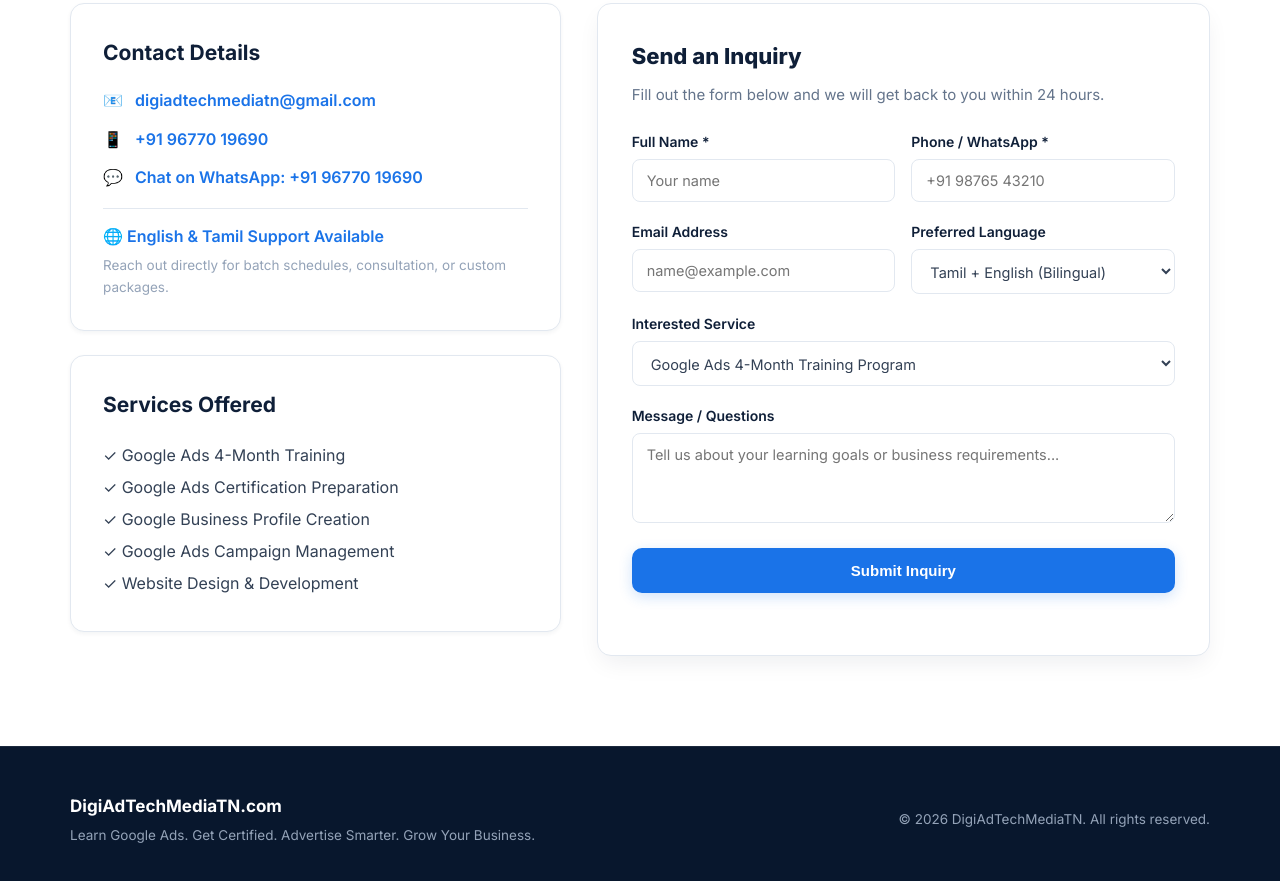
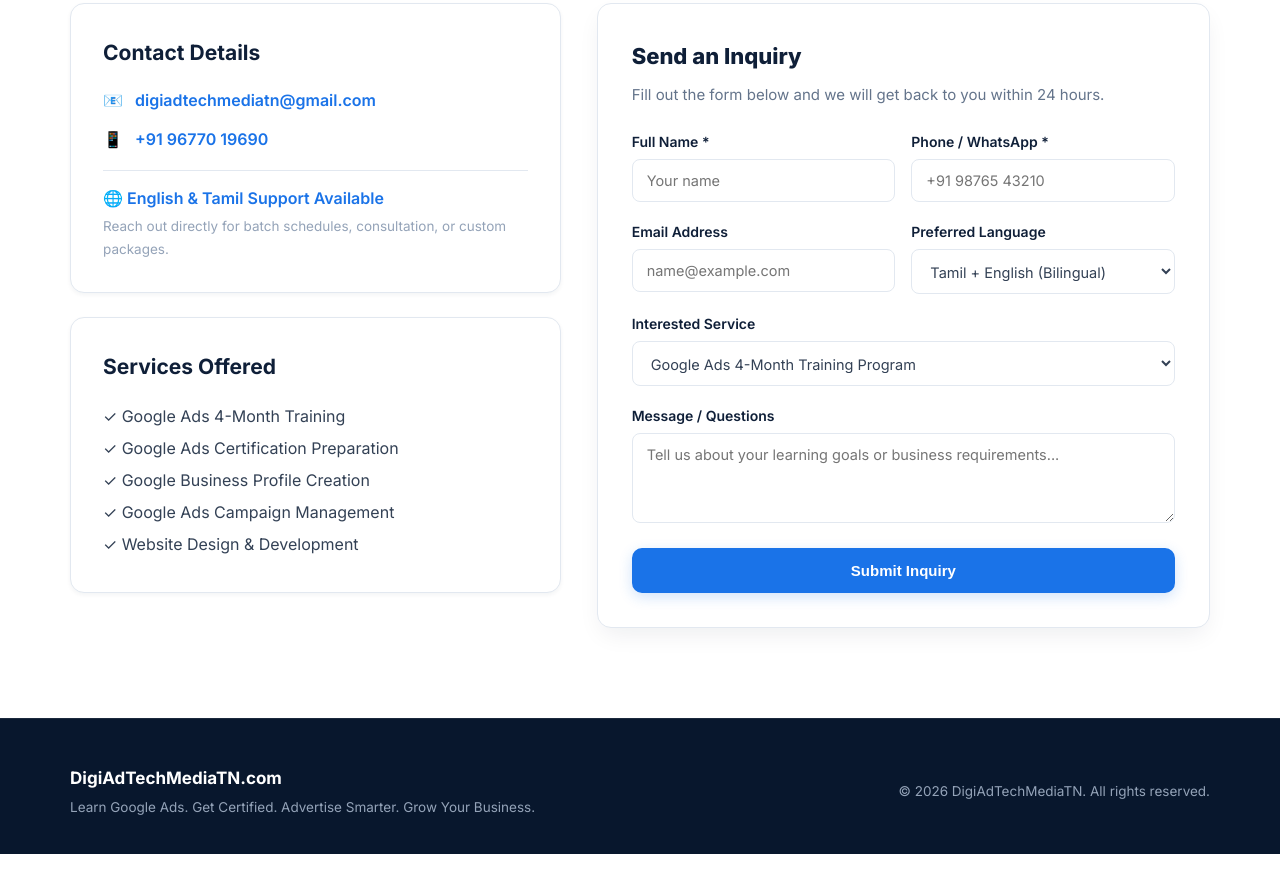
Before and after one commit to dineshd56073-spec/digiadtechmedia, a plain HTML site: page index.html in a window 1280 px wide. Shown: the part 5090-5971 px from the top of the page. After the commit the page ends 5944 px from the top, so only its background shows below. Drawn offline with Linux system fonts and the light colour scheme.

```diff
--- a/index.html
+++ b/index.html
@@ -352,10 +352,6 @@
                 <span>📱</span>
                 <a href="tel:+919677019690">+91 96770 19690</a>
               </div>
-              <div class="contact-detail">
-                <span>💬</span>
-                <a href="https://wa.me/919677019690" target="_blank" rel="noopener noreferrer">Chat on WhatsApp: +91 96770 19690</a>
-              </div>
               <div style="margin-top: 18px; padding-top: 14px; border-top: 1px solid var(--border);">
                 <p style="font-weight: 600; color: var(--primary);">🌐 English & Tamil Support Available</p>
                 <p class="small" style="margin-top: 4px;">Reach out directly for batch schedules, consultation, or custom packages.</p>
```
